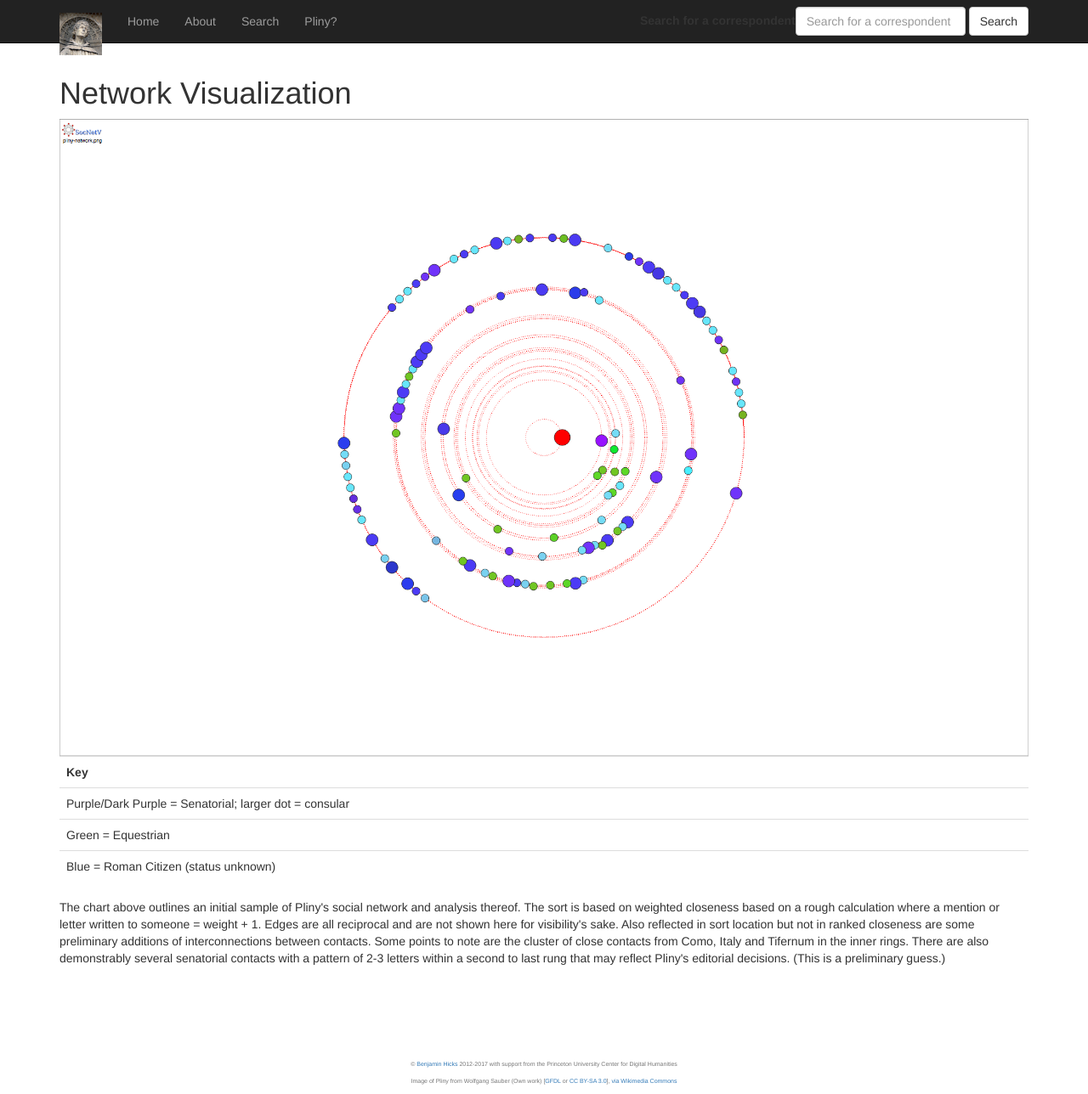
After one commit to meg-codes/PlinyProject, a Django app: template contentpages/templates/contentpages/viz.html in a window 1280 px wide. The commit adds this page. Shown: the whole page at 85% size. Run offline with Django 3.2, Linux system fonts and the light colour scheme; the template is opened without the code that fills it, so the values that code supplies are empty; some libraries are stand-ins or nearby versions.

Commit message:
Add visuzliation

```diff
--- a/contentpages/templates/contentpages/pliny.html
+++ b/contentpages/templates/contentpages/pliny.html
@@ -6,7 +6,7 @@
 <div class='row'>
   <div class='col-xs-10'>
     <p>
-      Gaius Plinius Seconds (Pliny the Younger) was born in Comum, modern day
+      Gaius Plinius Secundus (Pliny the Younger) was born in Comum, modern day
       Como, Italy, to the family of the Caecilii Secundi. His uncle, Gaius
       Plinius, a ranking officer under the Flavian emperors, adopted him in
       his will after the uncle died while investigating the eruption of
--- /dev/null
+++ b/contentpages/templates/contentpages/viz.html
@@ -0,0 +1,38 @@
+{% extends 'pp_base.html' %}
+{% load static %}
+
+{% block body %}
+<h1>Network Visualization</h1>
+<div class='row'>
+  <div class='col-xs-12'>
+    <a href='{% static "contentpages/pliny-network.png" %}'>
+      <img src='{% static "contentpages/pliny-network.png" %}' width='100%' />
+    </a>
+    <table class='table'>
+      <tr><th>Key</th></tr>
+      <tr><td>Purple/Dark Purple = Senatorial; larger dot = consular</td></tr>
+      <tr><td>Green = Equestrian</td></tr>
+      <tr><td>Blue = Roman Citizen (status unknown)</td></tr>
+    </table>
+
+    <p>
+      The chart above outlines an initial sample of Pliny's social network
+      and analysis thereof. The sort is based on weighted closeness based
+      on a rough calculation where a mention or letter written to someone =
+      weight + 1.
+
+      Edges are all reciprocal and are not shown here for visibility's sake.
+      Also reflected in sort location but
+      not in ranked closeness are some preliminary additions of interconnections
+      between contacts.
+
+      Some points to note are the cluster of close contacts
+      from Como, Italy and Tifernum in the inner rings.
+
+      There are also demonstrably several senatorial contacts with a pattern of
+      2-3 letters within a second to last rung that may reflect Pliny's editorial
+      decisions. (This is a preliminary guess.)
+    </p>
+</div>
+</div>
+{% endblock %}
```
Also changed, not shown: contentpages/static/contentpages/pliny-network.png (added).
